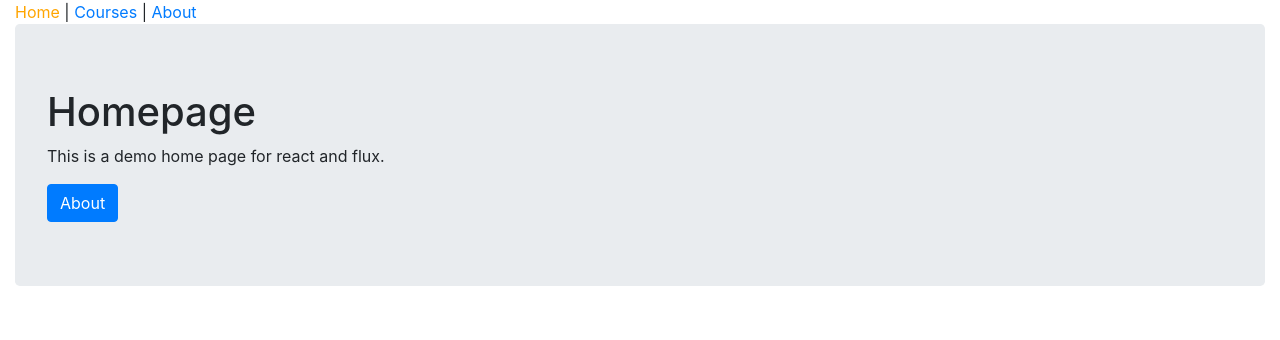
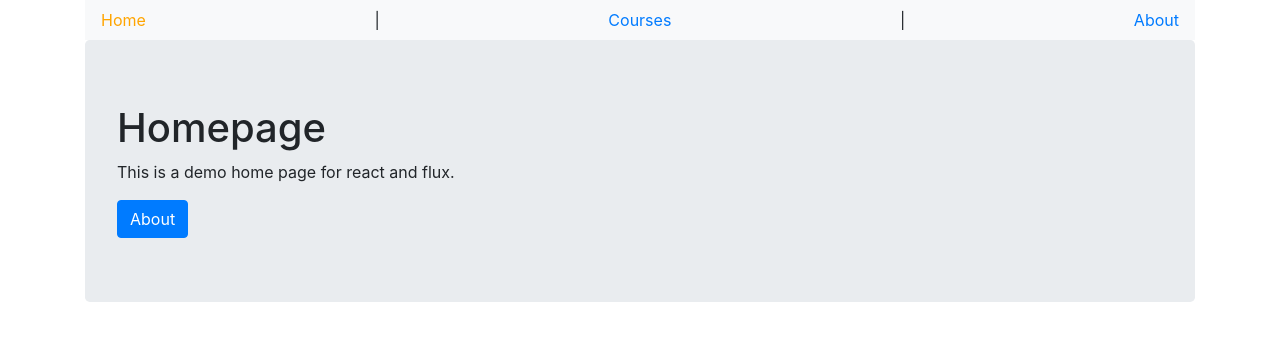
Before and after one commit to lvxiaoxin/Building-Applications-with-React-and-Flux-Demo, a React (Create React App) app: page / in a window 1280 px wide. Shown: the top 340 px of the page. Built offline with nearby package versions, Linux system fonts and the light colour scheme; no server answers.

Commit message:
feature: update toastify feature

```diff
--- a/package.json
+++ b/package.json
@@ -18,6 +18,7 @@
     "react-dom": "^16.12.0",
     "react-router-dom": "^5.1.2",
     "react-scripts": "3.3.0",
+    "react-toastify": "^5.5.0",
     "typescript": "^3.7.4"
   },
   "scripts": {
--- a/src/components/App/index.tsx
+++ b/src/components/App/index.tsx
@@ -6,13 +6,16 @@ import PageNotFound from '../PageNotFound';
 import CoursesPage from '../CoursesPage';
 import Header from '../Common/Header';
 import UpdateCoursePage from '../UpdateCoursePage/index';
+import { ToastContainer } from 'react-toastify';
+import 'react-toastify/dist/ReactToastify.css';
 
 interface Props {
 }
 
 const App = (props: Props) => {
     return (
-        <div className='container-fluid'>
+        <div className='container'>
+            <ToastContainer autoClose={3000} />
             <Header />
             <Switch>
                 <Route path='/' exact component={HomePage} />
--- a/src/components/Common/Header/index.tsx
+++ b/src/components/Common/Header/index.tsx
@@ -8,7 +8,7 @@ interface Props {
 const Header = (props: Props) => {
     const activeStyle = { color: 'orange' };
     return (
-        <nav>
+        <nav className='navbar navbar-light bg-light'>
             <NavLink activeStyle={activeStyle} exact to='/'>
                 {labelStrings.home}
             </NavLink>
--- a/src/components/UpdateCoursePage/CourseForm/index.tsx
+++ b/src/components/UpdateCoursePage/CourseForm/index.tsx
@@ -5,6 +5,7 @@ import { ICourse } from '../../../model/course';
 import TextInput from '../../Common/TextInput';
 import SelectInput from '../../Common/SelectInput';
 import * as courseApi from "../../../api/courseApi";
+import { toast } from "react-toastify";
 
 interface Props {
 }
@@ -27,7 +28,11 @@ const CourseForm = (props: Props) => {
 
     const onSubmitHandler = (e: React.FormEvent<HTMLFormElement>) => {
         e.preventDefault();
-        courseApi.saveCourse(course);
+        courseApi.saveCourse(course).then(() => {
+            toast.success('Course saved.');
+        }, () => {
+            toast.error('Something error happened while saving the course.');
+        })
     }
 
     return (
```
Also changed, not shown: 1 other file (tests, documents, lock files or other folders).
